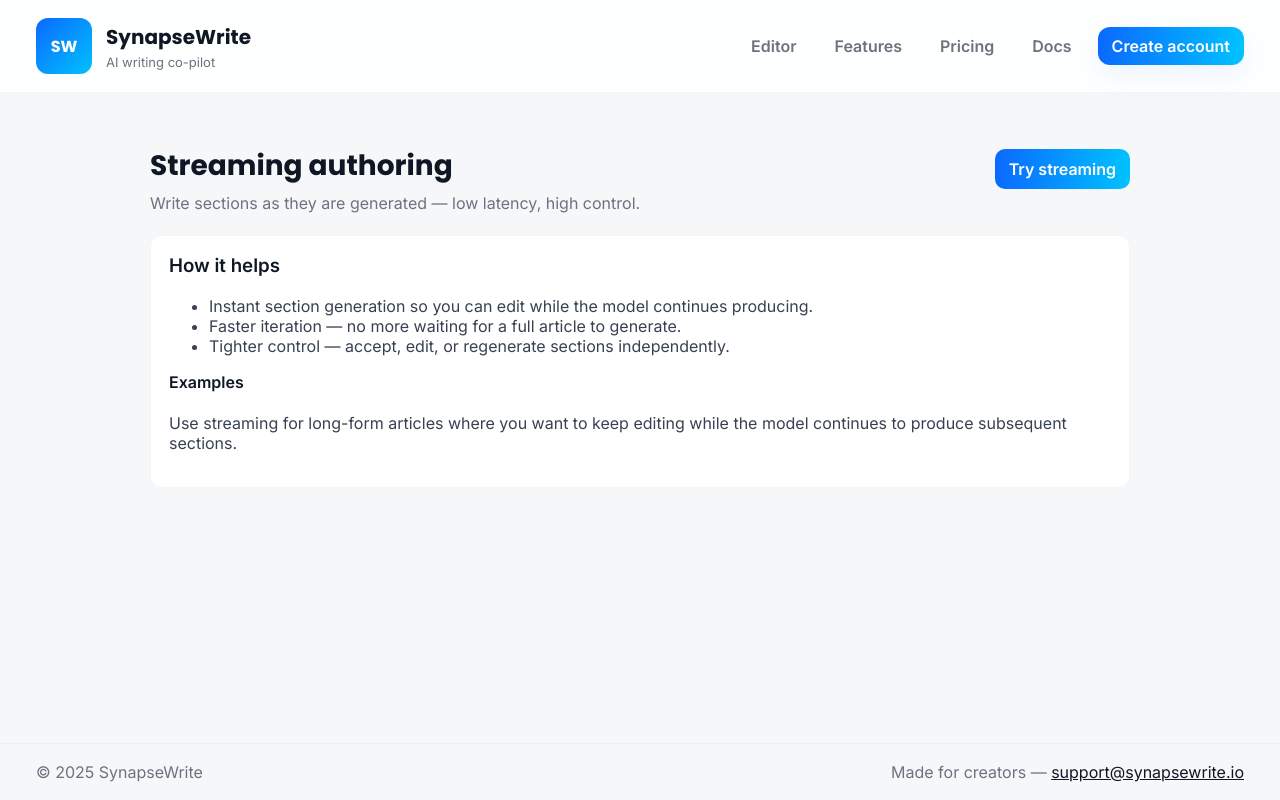
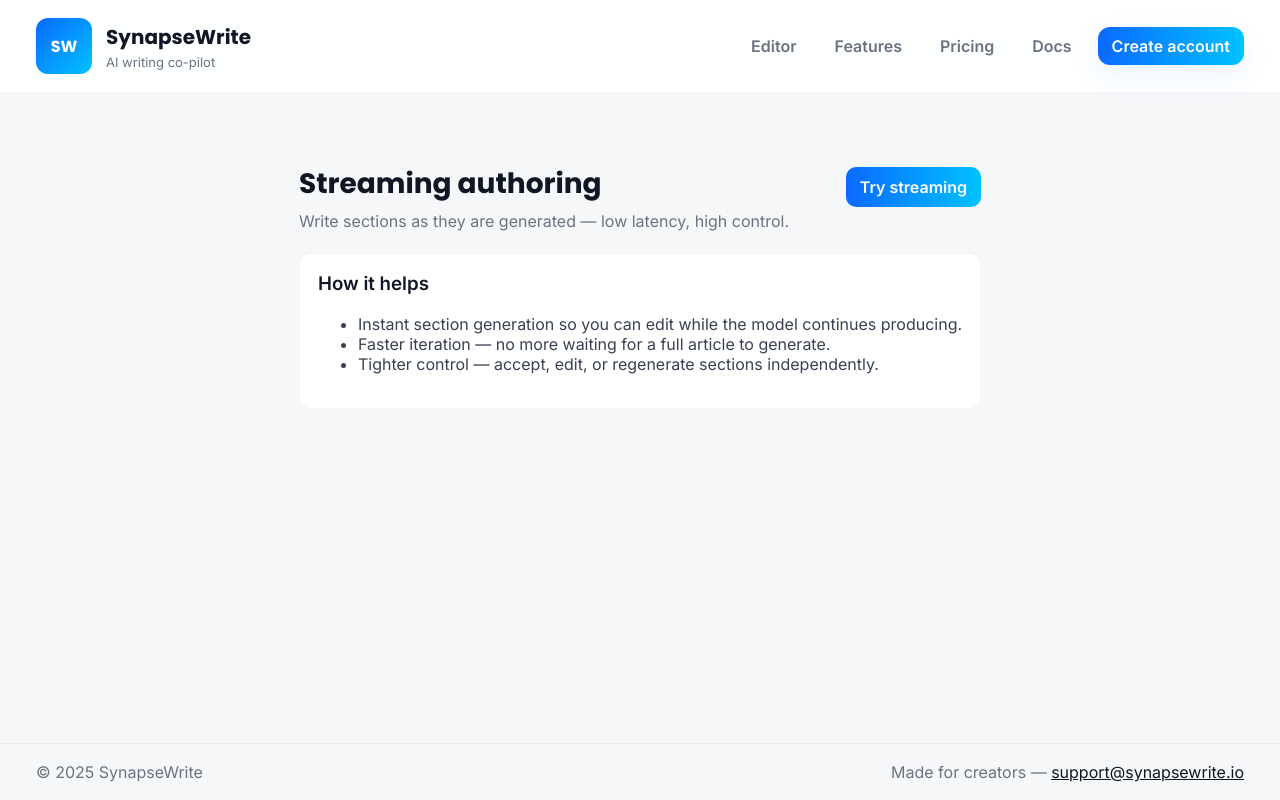
Before and after one commit to inpursuitsol/synapsewrite, a Next.js app: page /features/streaming in a window 1280 px wide. Built offline with nearby package versions, Linux system fonts and the light colour scheme.

Commit message:
Update page.js

```diff
--- a/app/features/streaming/page.js
+++ b/app/features/streaming/page.js
@@ -1,7 +1,7 @@
 // app/features/streaming/page.js
 export default function StreamingFeature() {
   return (
-    <div style={{ maxWidth: 980, margin: "0 auto", paddingTop: 18, paddingBottom: 60 }}>
+    <div style={{ maxWidth: 980, margin: "0 auto", paddingTop: 36, paddingBottom: 60 }}>
       <div style={{ display: "flex", justifyContent: "space-between", alignItems: "baseline" }}>
         <div>
           <h1 style={{ margin: 0, fontSize: 28, fontFamily: "Poppins, Inter" }}>Streaming authoring</h1>
@@ -19,9 +19,6 @@ export default function StreamingFeature() {
           <li>Faster iteration — no more waiting for a full article to generate.</li>
           <li>Tighter control — accept, edit, or regenerate sections independently.</li>
         </ul>
-
-        <h4 style={{ marginTop: 16 }}>Examples</h4>
-        <p style={{ color: "#374151" }}>Use streaming for long-form articles where you want to keep editing while the model continues to produce subsequent sections.</p>
       </div>
     </div>
   );
```
